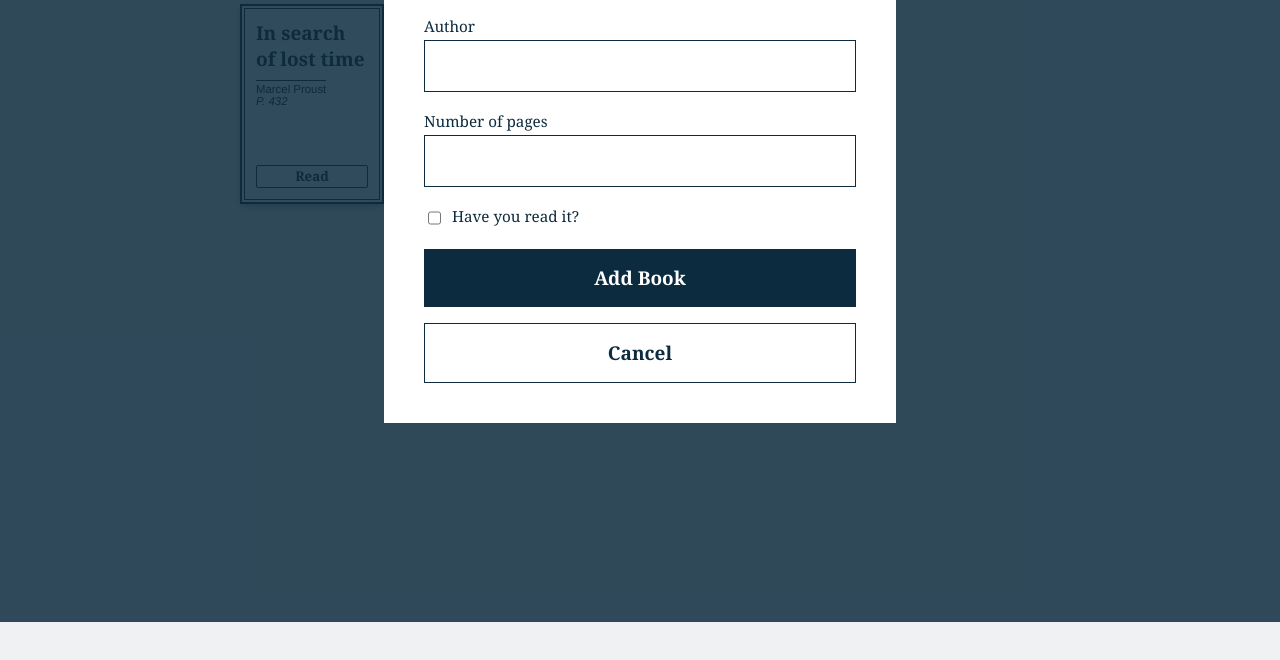
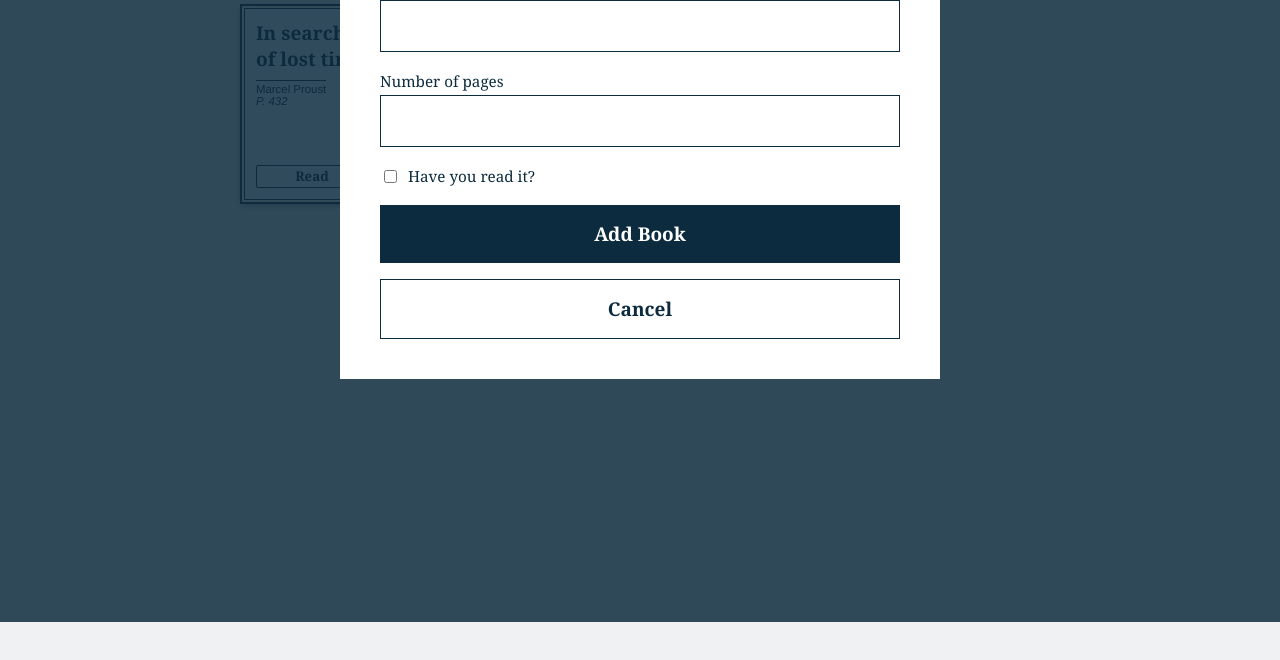
Before and after one commit to cesarlevel/odin-library, a plain HTML site: page index.html in a window 1280 px wide. Both pictures are taken after a click on the element 804 px from the left and 282 px from the top of the page. Shown: the part 178-838 px from the top of the page. Before the commit the page ends 800 px from the top, so only its background shows below. Drawn offline with nearby package versions, Linux system fonts and the light colour scheme.

Commit message:
Style fixes

```diff
--- a/style.css
+++ b/style.css
@@ -10,6 +10,7 @@ html, body {
     padding: 0;
     font-size: var(--font-size);
     font-family: Georgia, serif;
+    height: 100%;
 }
 
 h1 {
@@ -27,7 +28,6 @@ h1, h1 i {
 }
 
 body {
-    height: 100%;
     -webkit-font-smoothing: antialiased;
     -moz-osx-font-smoothing: grayscale;
     text-align: left;
@@ -40,7 +40,7 @@ body {
 }
 
 #add-book-form {
-    position: absolute;
+    position: fixed;
     top: 0;
     bottom: 0;
     left: 0;
@@ -49,7 +49,7 @@ body {
     display: none;
     justify-content: center;
     align-items: flex-start;
-    padding: 40px;
+    padding: 0 40px;
     overflow: auto;
     z-index: 100;
 }
@@ -60,7 +60,8 @@ body {
 
 form {
     display: block;
-    width: 40%;
+    width: 100%;
+    max-width: 600px;
     padding: 40px;
     background: #ffffff;
     box-sizing: border-box;
@@ -70,6 +71,7 @@ form {
 
 form p.is-checkbox {
     display: flex;
+    align-items: center;
 }
 
 form p:first-child { margin-top: 0; }
@@ -85,6 +87,7 @@ form label {
 form label.is-checkbox {
     cursor: pointer;
     display: inline-block;
+    margin-bottom: 0;
 }
 
 form input {
```
